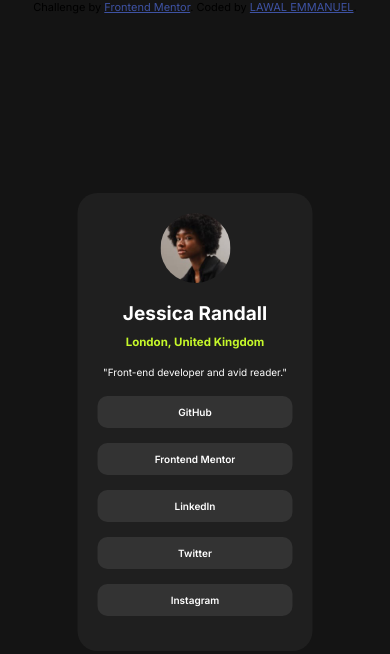
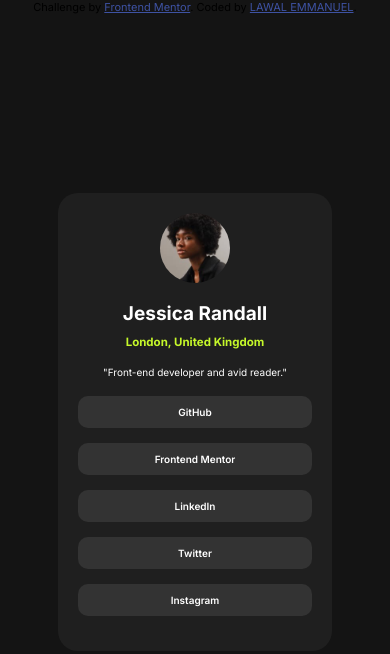
Before and after one commit to emmyprogrammer/social-link-page-1, a plain HTML site: page index.html in a window 390 px wide. Drawn offline with Linux system fonts and the light colour scheme.

Commit message:
fixing width of the mobile query

```diff
--- a/css/query.css
+++ b/css/query.css
@@ -1,7 +1,8 @@
 /* phone styles */
 @media(min-width: 370px) {
     .profile {
-        max-width: 500px;
+        max-width: 600px;
+        width: 60%;
     }
 
     .job {
--- a/css/style.css
+++ b/css/style.css
@@ -19,7 +19,7 @@
   transform: translate(-50%, -50%);
   border-radius: 20px;
         margin: 0 auto;
-        max-width: 400px;
+        max-width: 500px;
         padding: 20px;
         text-align: center;
         width: 50%;
```
